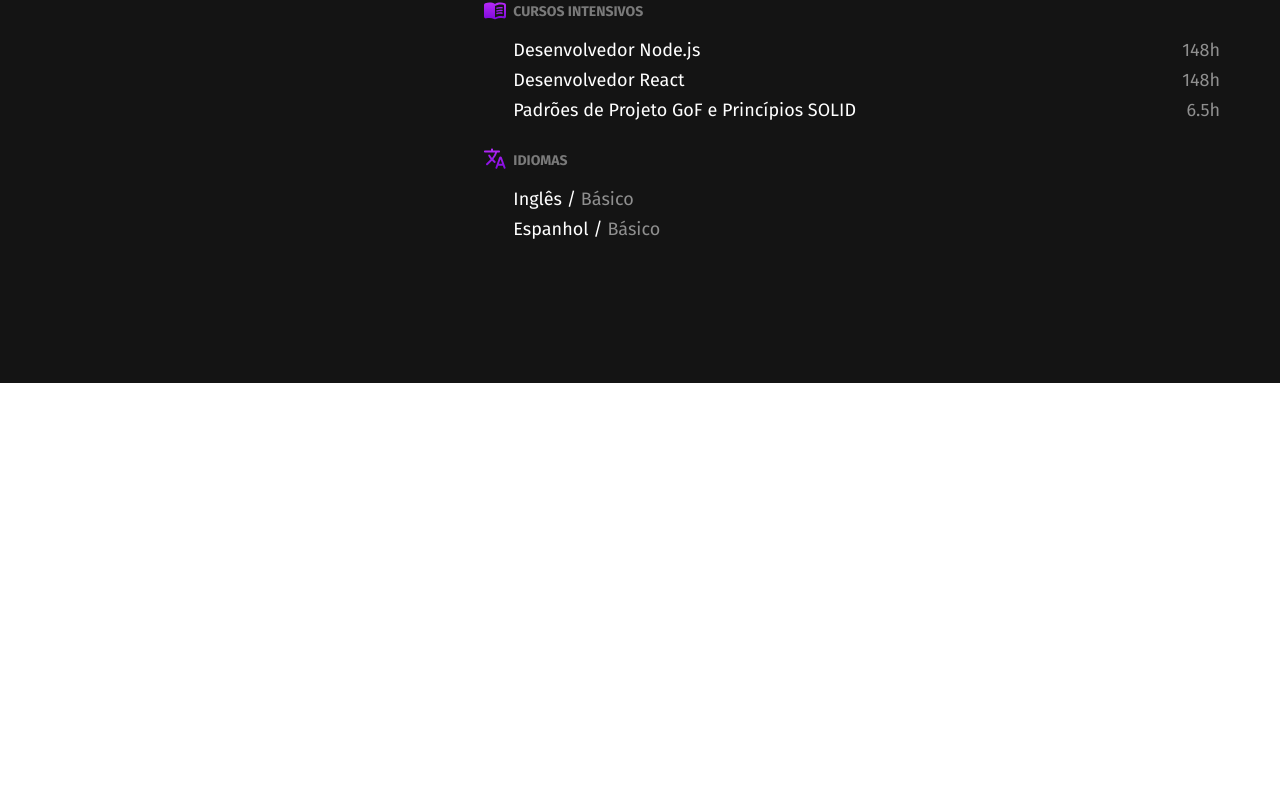
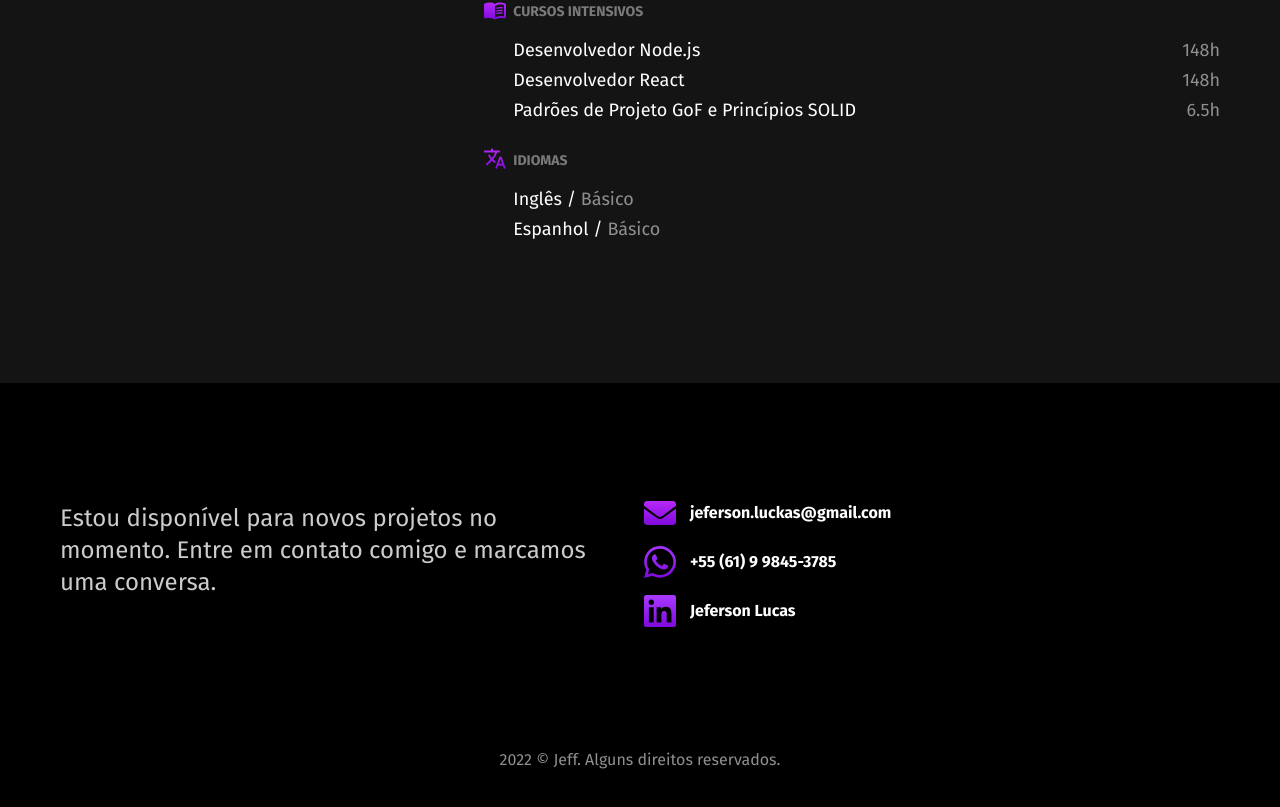
Before and after one commit to JefersonLucas/portfolio, a Next.js app in the folder boilerplate/: page / in a window 1280 px wide. Shown: the part 2748-3555 px from the top of the page. Before the commit the page ends 3131 px from the top, so only its background shows below. Built offline with nearby package versions, Linux system fonts and the light colour scheme.

Commit message:
Added contact component

```diff
--- a/boilerplate/src/components/Layout/index.tsx
+++ b/boilerplate/src/components/Layout/index.tsx
@@ -7,6 +7,7 @@ import Main from 'components/Main'
 import About from 'components/About'
 import Experience from 'components/Experience'
 import Formation from 'components/Formation'
+import Contact from 'components/Contact'
 
 const Layout: React.FC = () => {
 	return (
@@ -16,6 +17,7 @@ const Layout: React.FC = () => {
 			<About />
 			<Experience />
 			<Formation />
+			<Contact />
 		</Container>
 	)
 }
```
